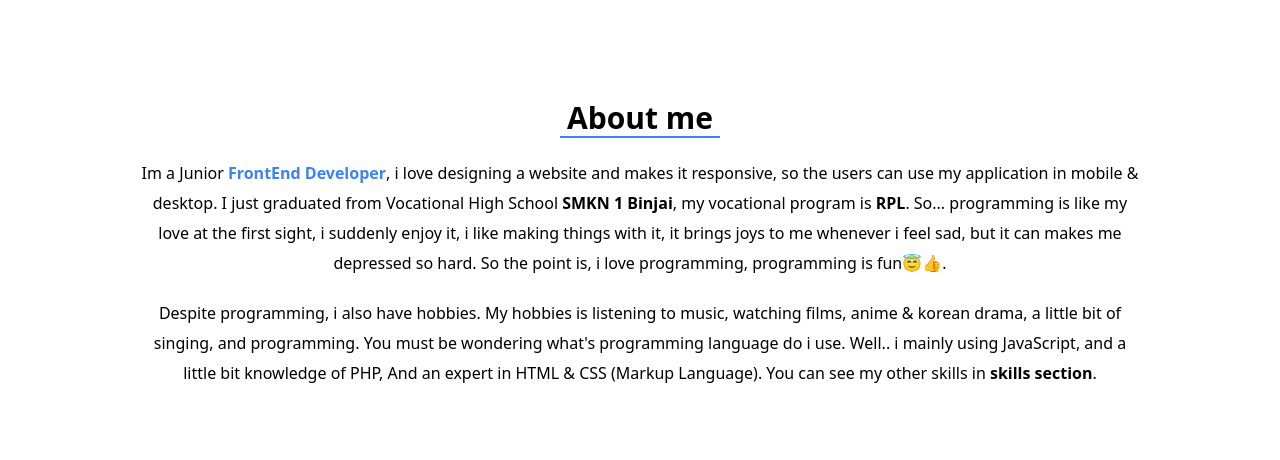
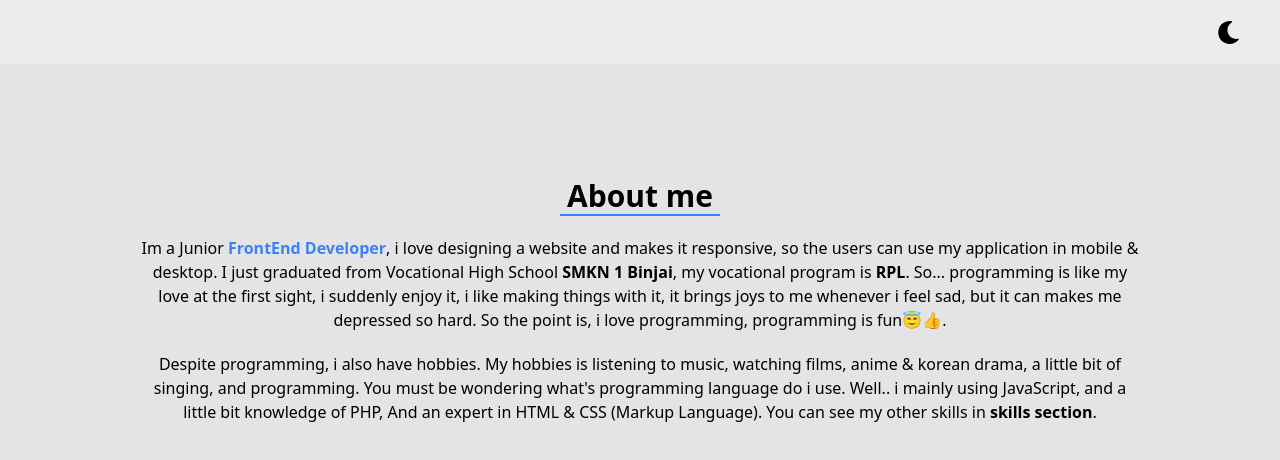
Before and after one commit to Udean777/port-v2, a Next.js app: page /about in a window 1280 px wide. Shown: the top 460 px of the page. Built offline with nearby package versions, Linux system fonts and the light colour scheme.

Commit message:
ganti form

```diff
--- a/app/Hero.js
+++ b/app/Hero.js
@@ -3,7 +3,7 @@ import Image from 'next/image'
 
 export default function Hero() {
   return (
-    <div className='min-h-screen flex justify-center animate__animated animate__fadeIn pb-20' id='hero'>
+    <div className='py-28 flex justify-center animate__animated animate__fadeInDown' id='hero'>
       <div className='flex flex-col md:flex-row justify-center items-center'>
         <div className='mb-8 md:mb-0'>
           <Image src='/hero1.jpeg' priority={true} width={300} height={300} alt='hero' className='rounded-full w-64 md:w-72 lg:w-80' />
--- a/app/about/page.js
+++ b/app/about/page.js
@@ -6,8 +6,9 @@ import 'animate.css';
 
 export default function About() {
   return (
-    <div className='min-h-screen py-5' id='about'>
-    <div className='py-20 dark:text-white font-sans'>
+    <main className='min-h-screen bg-zinc-200 dark:bg-zinc-800'>
+    <Navbar/>
+    <div className='py-28 dark:text-white font-sans animate__animated animate__fadeInDown'>
       <div>
         <h1 className='border-b-2 border-blue-500 text-3xl font-sans font-bold flex justify-center w-40 m-auto'>About me</h1>
       </div>
@@ -23,6 +24,6 @@ export default function About() {
         </p>
       </div>
     </div>
-    </div>
+    </main>
   )
 }
--- a/app/components/NavPills.js
+++ b/app/components/NavPills.js
@@ -3,6 +3,7 @@ import 'animate.css';
 
 const NavPills = ({ tabs }) => {
   const [activeTab, setActiveTab] = useState(tabs[0].id);
+  const [scrollPosition, setScrollPosition] = useState(0);
   const contentRef = useRef(null);
 
   const handleTabClick = (tabId) => {
@@ -17,6 +18,7 @@ const NavPills = ({ tabs }) => {
       };
       contentRef.current.scrollTo(0, 0);
       contentRef.current.scrollTo(scrollOptions);
+      setScrollPosition(contentRef.current.scrollTop);
     }
   }, [activeTab]);
 
@@ -47,7 +49,7 @@ const NavPills = ({ tabs }) => {
           ))}
         </ul>
 
-        <div ref={contentRef}>
+        <div ref={contentRef} style={{ scrollTop: scrollPosition }}>
           {tabs.map((tab) => (
             <div
               key={tab.id}
--- a/app/components/Navbar.js
+++ b/app/components/Navbar.js
@@ -3,8 +3,7 @@ import { FiMenu, FiX } from 'react-icons/fi';
 import { FaMoon, FaSun } from 'react-icons/fa';
 import '../globals.css'
 import 'animate.css';
-import { Link } from 'react-scroll';
-
+import Link from 'next/link';
 
 const Navbar = () => {
   const [darkMode, setDarkMode] = useState(false);
@@ -38,7 +37,7 @@ const Navbar = () => {
   };
 
   return (
-    <main className='sticky top-0 backdrop-blur-sm bg-zinc-50/30 dark:bg-zinc-700/30 animate__animated animate__fadeIn z-50'>
+    <main className='sticky top-0 backdrop-blur-sm bg-zinc-50/30 dark:bg-zinc-700/30 z-50'>
     <nav className='navbar border-b-2 border-zinc-200 dark:border-zinc-700'>
       <div className="max-w-7xl mx-auto px-4 sm:px-6 lg:px-8">
         <div className="flex items-center justify-between h-16">
@@ -53,21 +52,21 @@ const Navbar = () => {
                 {isOpen ? <FiX className="block h-6 w-6" /> : <FiMenu className="block h-6 w-6" />}
               </button>
             </div>
-            <div className="hidden md:block font-sans">
+            <div className="hidden md:block font-sans animate__animated animate__fadeIn">
               <div className="ml-10 flex items-baseline space-x-4 dark:text-white">
-                <Link to='hero' smooth={true} duration={500} spy={true} exact='true' offset={-70}>
+                <Link href='/'>
                   <p className="cursor-pointer hover:bg-gray-700 hover:text-white dark:hover:bg-gray-500 transition ease-in px-3 py-2 rounded-md text-sm font-bold">Home</p>
                 </Link>
-                <Link to='about' smooth={true} duration={500} spy={true} exact='true' offset={-70} >
+                <Link  href='/about'>
                   <p className="cursor-pointer hover:bg-gray-700 hover:text-white dark:hover:bg-gray-500 transition ease-in px-3 py-2 rounded-md text-sm font-bold">About</p>
                 </Link>
-                <Link to='skills' smooth={true} duration={500} spy={true} exact='true' offset={-70}>
+                <Link href='/skills'>
                   <p className="cursor-pointer hover:bg-gray-700 hover:text-white dark:hover:bg-gray-500 transition ease-in px-3 py-2 rounded-md text-sm font-bold">Skills</p>
                 </Link>
-                <Link to='about' smooth={true} duration={500} spy={true} exact='true' offset={-70}>
+                <Link href='/projects'>
                   <p className="cursor-pointer hover:bg-gray-700 hover:text-white dark:hover:bg-gray-500 transition ease-in px-3 py-2 rounded-md text-sm font-bold">Projects</p>
                 </Link>
-                <Link to='about' smooth={true} duration={500} spy={true} exact='true' offset={-70}>
+                <Link href='/contact'>
                   <p className="cursor-pointer hover:bg-gray-700 hover:text-white dark:hover:bg-gray-500 transition ease-in px-3 py-2 rounded-md text-sm font-bold">Contact</p>
                 </Link>
               </div>
@@ -90,7 +89,7 @@ const Navbar = () => {
             <p className="hover:bg-gray-700 hover:text-white dark:hover:bg-gray-500 transition ease-in block px-3 py-2 rounded-md text-base font-medium">About</p>
           </Link>
           <Link href="/skills">
-            <p className="hover:bg-gray-700 hover:text-white dark:hover:bg-gray-500 transition ease-in px-3 py-2 rounded-md text-sm font-medium">Skills</p>
+            <p className="hover:bg-gray-700 hover:text-white dark:hover:bg-gray-500 transition ease-in block px-3 py-2 rounded-md text-base font-medium">Skills</p>
           </Link>
           <Link href="/services">
             <p className="hover:bg-gray-700 hover:text-white dark:hover:bg-gray-500 transition ease-in block px-3 py-2 rounded-md text-base font-medium">Projects</p>
--- a/app/page.js
+++ b/app/page.js
@@ -12,11 +12,6 @@ export default function Home() {
 
       <Hero/>
 
-      <About/>
-
-      <Skills/>
-
-
     </main>
   )
 }
--- a/app/skills/page.js
+++ b/app/skills/page.js
@@ -6,6 +6,7 @@ import { FaHtml5, FaBootstrap, FaCss3Alt, FaJs } from 'react-icons/fa';
 import {TbBrandTailwind, TbBrandPhp, TbBrandNextjs, TbBrandLaravel} from 'react-icons/tb'
 import {RiReactjsFill} from 'react-icons/ri'
 import 'animate.css';
+import Navbar from '../components/Navbar';
 
 export default function Skills() {
   const tabs = [
@@ -93,9 +94,12 @@ export default function Skills() {
   ];
 
   return (
-    <main className='min-h-screen animate__animated animate__fadeIn relative' id='skills'>
+    <main className='min-h-screen relative bg-zinc-200 dark:bg-zinc-800' id='skills'>
+      <Navbar/>
       <div className='dark:text-white'>
+        <div className='animate__animated animate__fadeInDown'>
       <NavPills tabs={tabs}/>
+      </div>
       </div>
     </main>
   )
```
